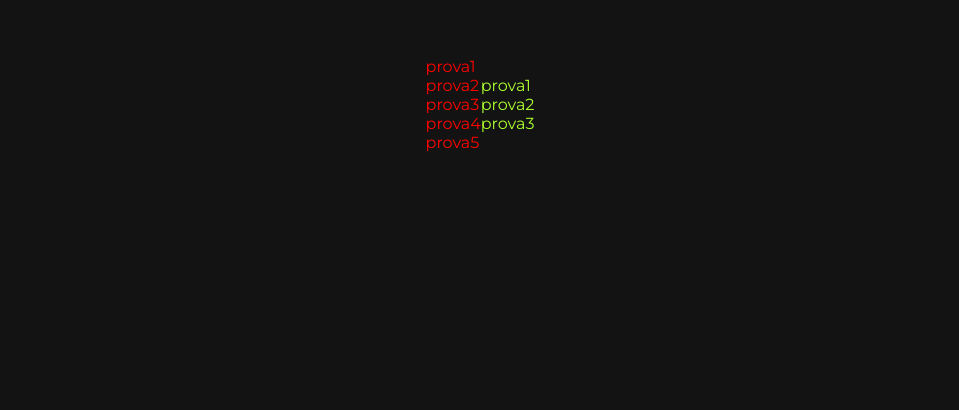
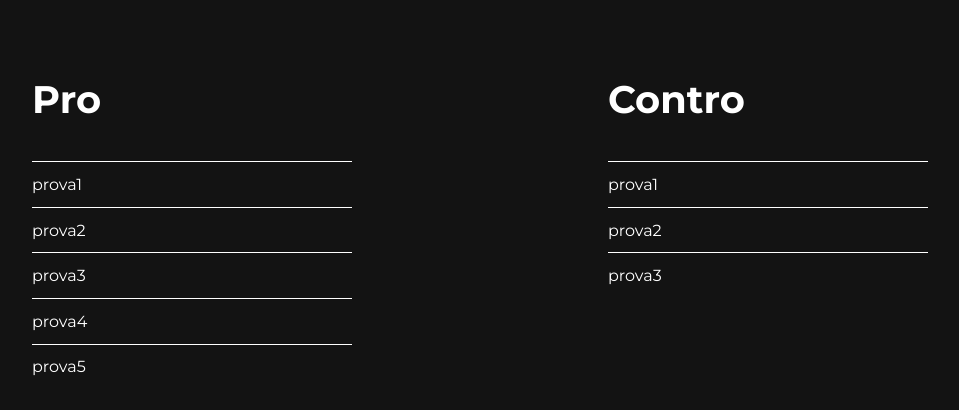
Before and after one commit to rikvik2006/english-presentation, a Next.js app in the folder pcto-ex/: page / in a window 1280 px wide. Shown: the part 853-1263 px from the top of the page, without its empty margins (160-1119 px from the left). Before the commit the page ends 1213 px from the top, so only its background shows below. Built offline with nearby package versions, Linux system fonts and the light colour scheme.

Commit message:
feat: finished conclusion components +  added smooth scroll

```diff
--- a/pcto-ex/package.json
+++ b/pcto-ex/package.json
@@ -9,6 +9,7 @@
     "lint": "next lint"
   },
   "dependencies": {
+    "locomotive-scroll": "^5.0.0-beta.13",
     "next": "14.2.4",
     "react": "^18",
     "react-dom": "^18",
--- a/pcto-ex/src/app/page.js
+++ b/pcto-ex/src/app/page.js
@@ -1,7 +1,18 @@
+'use client'
+
 import Conclusion from "@/components/Conclusion/Conclusion";
-
+import { useEffect } from "react";
 
 export default function Home() {
+  useEffect( () => {
+    (
+      async () => {
+          const LocomotiveScroll = (await import('locomotive-scroll')).default
+          const locomotiveScroll = new LocomotiveScroll();
+      }
+    )()
+  }, [])
+
   return (
     <div>
       <Conclusion/>
--- a/pcto-ex/src/components/Conclusion/ProContro/ControLabel/ControLabel.jsx
+++ b/pcto-ex/src/components/Conclusion/ProContro/ControLabel/ControLabel.jsx
@@ -2,8 +2,10 @@ import styles from './ControLabel.module.scss'
 
 const ControLabel = ({title}) => {
     return(
-        <div className={styles.title}>
-            {title}
+        <div className={styles.titleLine}>
+            <div className={styles.title}>
+                {title}
+            </div>
         </div>
     )
 }
--- a/pcto-ex/src/components/Conclusion/ProContro/ControLabel/ControLabel.module.scss
+++ b/pcto-ex/src/components/Conclusion/ProContro/ControLabel/ControLabel.module.scss
@@ -1,3 +1,12 @@
-.title {
-    color: greenyellow;
+.titleLine {
+    border-top: 1px solid var(--primary-white);
+    display: flex;
+    align-items: center;
+    padding-top: 1vw;
+    padding-bottom: 1vw;
+    width: 25vw;
+
+    .title {
+        color: var(--primary-white);
+    }
 }
--- a/pcto-ex/src/components/Conclusion/ProContro/ProContro.jsx
+++ b/pcto-ex/src/components/Conclusion/ProContro/ProContro.jsx
@@ -7,7 +7,9 @@ import { contro } from '../../../utils/contro.js'
 const ProContro = () => {
     return(
         <div className={styles.content}>
-            <div className={styles.proWrapper}>
+            <div className={styles.contentWrapper}>
+                <div className={styles.pro}>
+                    <div className={styles.title}>Pro</div>
                     {
                         pro.map((pro, index) => (
                             <ProLabel key={index} title={pro.title}/>
@@ -15,7 +17,8 @@ const ProContro = () => {
                         }
                 </div>
 
-            <div className={styles.controWrapper}>
+                <div className={styles.contro}>
+                    <div className={styles.title}>Contro</div>
                     {
                         contro.map((contro, index) => (
                             <ControLabel key={index} title={contro.title}/>
@@ -23,6 +26,7 @@ const ProContro = () => {
                     }
                 </div>
             </div>
+        </div>
     )
 }
 
--- a/pcto-ex/src/components/Conclusion/ProContro/ProContro.module.scss
+++ b/pcto-ex/src/components/Conclusion/ProContro/ProContro.module.scss
@@ -1,6 +1,20 @@
 .content {
-    height: 40vw;
+    height: 60vw;
     display: flex;
     justify-content: center;
     align-items: center;
+
+    .contentWrapper {
+        display: flex;
+        align-items: flex-start;
+        gap: 20vw;
+
+    }
+
+    .title {
+        color: var(--primary-white);
+        font-size: 3vw;
+        font-weight: 700;
+        margin-bottom: 3vw;
+    }
 }
--- a/pcto-ex/src/components/Conclusion/ProContro/ProLabel/Label.jsx
+++ b/pcto-ex/src/components/Conclusion/ProContro/ProLabel/Label.jsx
@@ -2,8 +2,10 @@ import styles from './Label.module.scss'
 
 const Label = ({title}) => {
     return(
-        <div className={styles.title}>
-            {title}
+        <div className={styles.titleLine}>
+            <div className={styles.title}>
+                {title}
+            </div>
         </div>
     )
 }
--- a/pcto-ex/src/components/Conclusion/ProContro/ProLabel/Label.module.scss
+++ b/pcto-ex/src/components/Conclusion/ProContro/ProLabel/Label.module.scss
@@ -1,3 +1,12 @@
-.title {
-    color: red;
+.titleLine {
+    border-top: 1px solid var(--primary-white);
+    display: flex;
+    align-items: center;
+    padding-top: 1vw;
+    padding-bottom: 1vw;
+    width: 25vw;
+
+    .title {
+        color: var(--primary-white);
+    }
 }
```
Also changed, not shown: 1 other file (tests, documents, lock files or other folders). Lines whose indentation alone changed are shown as unchanged.
